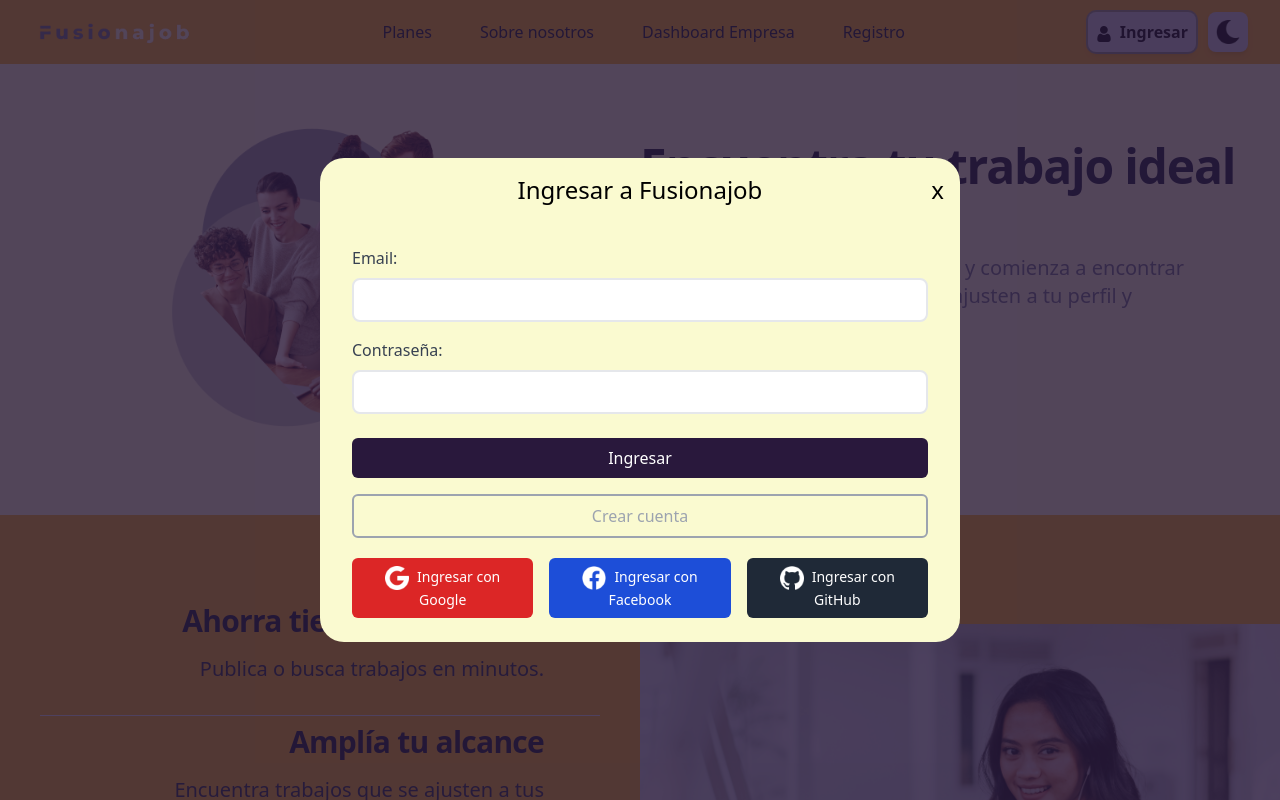
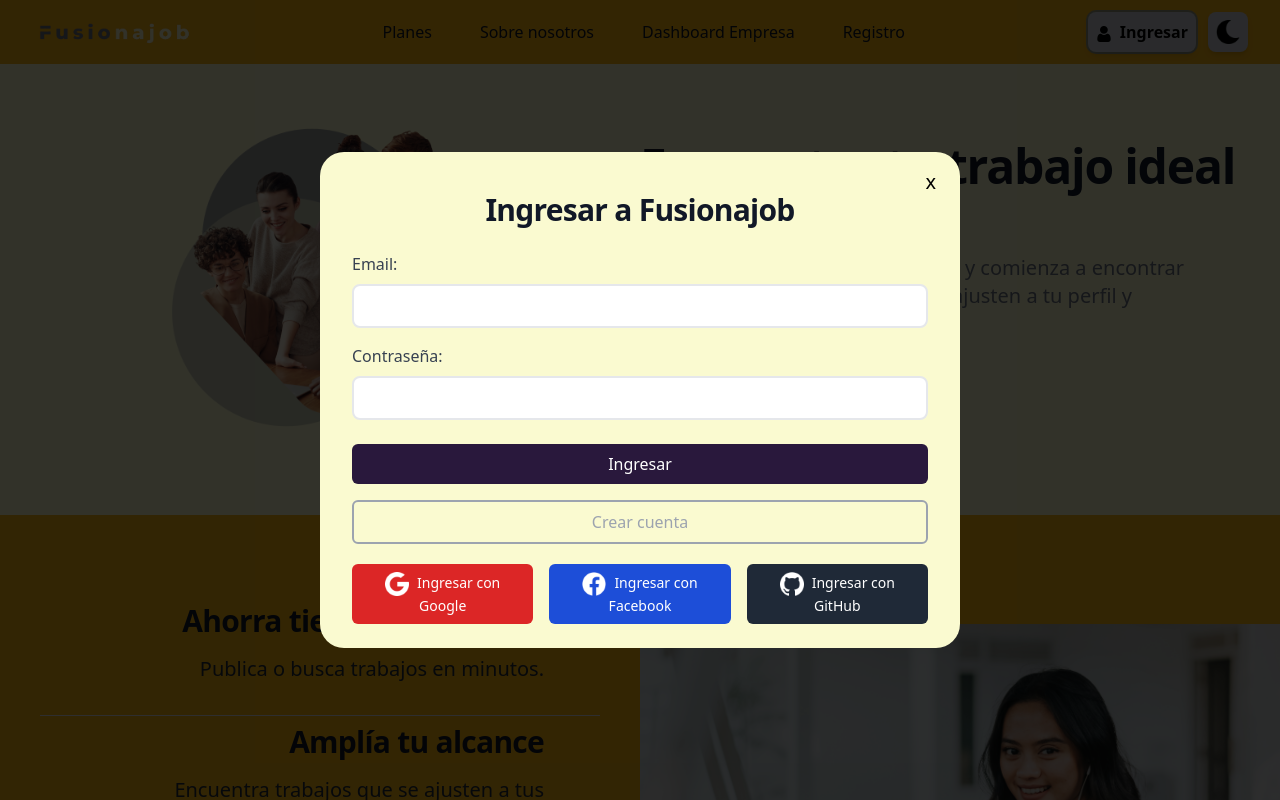
Before and after one commit to felipecalderon/PF-SoyHenry, a React (Create React App) app in the folder client/: page / in a window 1280 px wide. Both pictures are taken after a click on the button "Ingresar". Shown: the top 800 px of the page. Built offline with nearby package versions, Linux system fonts and the light colour scheme; no server answers.

Commit message:
change route backend new deploy

```diff
--- a/client/src/components/ModalLogin/ModalLogin.jsx
+++ b/client/src/components/ModalLogin/ModalLogin.jsx
@@ -56,7 +56,7 @@ export const ModalLogin = ({isOpen, setOpen}) => {
     const {data: googleUser, error: errorUser, isLoading: loadingGoogle} = useFetch(`/auth/google/${idToken}`)
 
     useEffect(() => {
-        if(googleUser) setUser(googleUser.user.displayName)
+        if(googleUser !== undefined) setUser(googleUser?.user?.displayName)
         setError(true)
     }, [idToken, googleUser])
 
@@ -85,27 +85,27 @@ export const ModalLogin = ({isOpen, setOpen}) => {
 
     if(!isOpen) return null;
     return (
-        <div className='z-50 fixed top-0 left-0 right-0 bottom-0 bg-primary-dark bg-opacity-80 flex justify-center items-center' onClick={closeModal}>
+        <div className='z-50 fixed top-0 left-0 right-0 bottom-0 bg-black bg-opacity-80 flex justify-center items-center' onClick={closeModal}>
             <article className='w-1/2 mx-auto relative'>
-                <div className="rounded-3xl bg-primary-light" onClick={handleModalContainerClick}>
-                <div className="absolute top-0 right-0 m-4 cursor-pointer text-2xl" onClick={closeModal}> x </div>
-                <h3 className="text-center font-medium text-2xl py-4">Ingresar a Fusionajob</h3>
+                <div className="rounded-3xl bg-primary-light dark:bg-primary-dark" onClick={handleModalContainerClick}>
+                <div className="absolute top-0 right-0 m-4 px-2 rounded-full cursor-pointer text-xl dark:text-white hover:scale-150 transition-all" onClick={closeModal}> x </div>
+                <h2 className="pt-10 text-center text-2x font-extrabold leading-none tracking-tight text-gray-900 md:text-2xl lg:text-3xl dark:text-white">Ingresar a Fusionajob</h2>
                 { user && <h3 className="text-center font-medium text-xl py-4">Bienvenido {user}</h3>}
                 { error && <h3 className="text-center text-white font-medium w-1/2 rounded-lg mx-auto bg-red-700">{error}</h3> }
                     <form onSubmit={handleSubmit} className="px-8 py-6">
                         <div className='mb-4'>
-                          <label htmlFor="email" className='block text-gray-700 font-medium mb-2'>Email:</label>
+                          <label htmlFor="email" className='block text-gray-700 dark:text-white font-medium mb-2'>Email:</label>
                           <input type='text' name='email' value={form.email} onChange={handleForm} className='border-2 rounded-lg w-full px-3 py-2 text-gray-700' id="email" />
                           {errors.email && <p className='text-red-500 mt-2' >{errors.email}</p>}
                         </div>
                         <div className='mb-4'>
-                          <label htmlFor="password" className='block text-gray-700 font-medium mb-2'>Contraseña:</label>
+                          <label htmlFor="password" className='block text-gray-700 dark:text-white font-medium mb-2'>Contraseña:</label>
                           <input type='password' name='password' value={form.password} onChange={handleForm} className='border-2 rounded-lg w-full px-3 py-2 text-gray-700' id="password" />
                           {errors.password && <p className='text-red-500 mt-2' >{errors.password}</p>}
                         </div>
 
                         <div className='flex flex-col w-auto pb-3'>
-                            <button type="submit" className='bg-primary-dark hover:text-lg transition-all text-white font-medium py-2 px-4 rounded-md my-2 duration-200'>Ingresar</button>
+                            <button type="submit" className='bg-primary-dark dark:bg-secondary-light hover:text-lg transition-all text-white dark:text-gray-800 font-medium py-2 px-4 rounded-md my-2 duration-200'>Ingresar</button>
                             <button className='border-2 border-gray-400 hover:border-gray-500 text-gray-400 hover:text-gray-500 font-medium py-2 px-4 rounded-md my-2 transition duration-200'>Crear cuenta</button>
                         </div>
                         <div className='flex justify-center items-center text-sm'>
--- a/client/src/index.js
+++ b/client/src/index.js
@@ -9,7 +9,7 @@ import { rutas } from './routes';
 import axios from 'axios';
 
 // axios.defaults.baseURL = 'http://localhost:3001';
-axios.defaults.baseURL = 'https://pf-soyhenry-production.up.railway.app';
+axios.defaults.baseURL = 'https://fusionajobs-back-production.up.railway.app/';
 
 const root = ReactDOM.createRoot(document.getElementById('root'));
 
```
